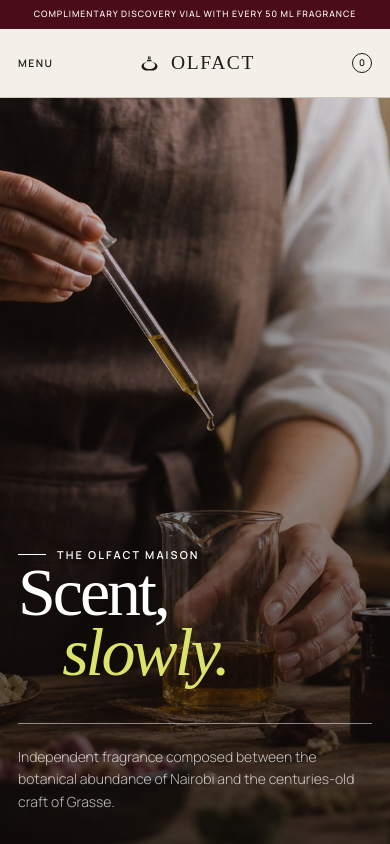
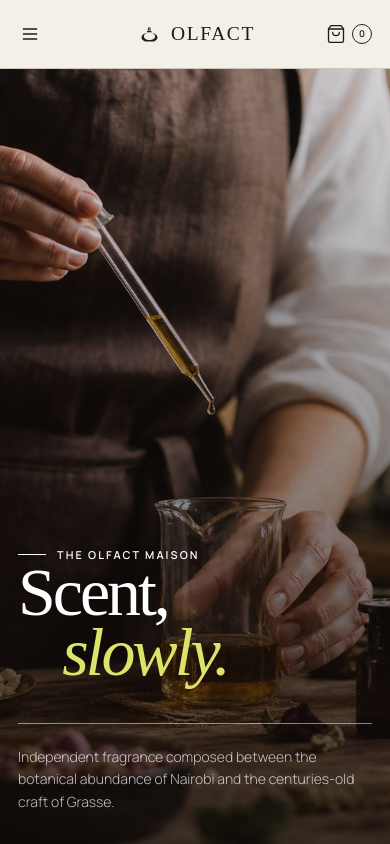
Before and after one commit to SaintM254/OLFACT-FRAGRANCES, a plain HTML site: page maison.html in a window 390 px wide. Shown: the top 844 px of the page. Drawn offline with Linux system fonts and the light colour scheme; a web font is replaced by a local one.

Commit message:
Update header: remove announcement bar and add line-style hamburger and shopping-bag icons
Co-authored-by: arena-agent <297053741+arena-agent@users.noreply.github.com>

```diff
--- a/maison.html
+++ b/maison.html
@@ -18,7 +18,6 @@
 </head>
 <body data-page="maison">
   <a class="skip-link" href="#main-content">Skip to content</a>
-  <div class="announcement">Complimentary discovery vial with every 50 ml fragrance</div>
 
   <header class="site-header">
     <div class="header-inner">
@@ -26,16 +25,39 @@
         <a href="collection.html">Collection</a>
         <a href="collection.html#notes">Scent notes</a>
       </nav>
-      <button class="mobile-menu-button" type="button" aria-expanded="false" aria-controls="mobile-navigation">Menu</button>
+      <button class="mobile-menu-button" type="button" aria-expanded="false" aria-controls="mobile-navigation" aria-label="Open menu">
+        <svg class="header-icon header-icon--menu" width="20" height="20" viewBox="0 0 24 24" fill="none" stroke="currentColor" stroke-width="1.6" stroke-linecap="round" stroke-linejoin="round" aria-hidden="true">
+          <line x1="4" y1="6" x2="20" y2="6"></line>
+          <line x1="4" y1="12" x2="20" y2="12"></line>
+          <line x1="4" y1="18" x2="20" y2="18"></line>
+        </svg>
+        <span class="sr-only">Menu</span>
+      </button>
       <a class="brand" href="index.html" aria-label="Olfact Fragrances home">
         <span class="mark-icon" aria-hidden="true"></span>
         <span><span class="brand-word">OLFACT</span><span class="brand-sub">FRAGRANCES</span></span>
       </a>
       <nav class="header-nav header-nav--right" aria-label="Secondary navigation">
         <a href="maison.html" aria-current="page">Our maison</a>
-        <button class="header-action js-bag-open" type="button" aria-haspopup="dialog">Bag <span class="bag-count">0</span></button>
+        <button class="header-action js-bag-open" type="button" aria-haspopup="dialog" aria-label="Shopping bag">
+          <svg class="header-icon header-icon--bag" width="20" height="20" viewBox="0 0 24 24" fill="none" stroke="currentColor" stroke-width="1.6" stroke-linecap="round" stroke-linejoin="round" aria-hidden="true">
+            <path d="M6 2 3 6v14a2 2 0 0 0 2 2h14a2 2 0 0 0 2-2V6l-3-4Z"></path>
+            <line x1="3" y1="6" x2="21" y2="6"></line>
+            <path d="M16 10a4 4 0 0 1-8 0"></path>
+          </svg>
+          <span class="bag-label sr-only">Bag</span>
+          <span class="bag-count">0</span>
+        </button>
       </nav>
-      <button class="header-action mobile-bag js-bag-open" type="button" aria-haspopup="dialog"><span class="bag-label">Bag</span><span class="bag-count">0</span></button>
+      <button class="header-action mobile-bag js-bag-open" type="button" aria-haspopup="dialog" aria-label="Shopping bag">
+        <svg class="header-icon header-icon--bag" width="20" height="20" viewBox="0 0 24 24" fill="none" stroke="currentColor" stroke-width="1.6" stroke-linecap="round" stroke-linejoin="round" aria-hidden="true">
+          <path d="M6 2 3 6v14a2 2 0 0 0 2 2h14a2 2 0 0 0 2-2V6l-3-4Z"></path>
+          <line x1="3" y1="6" x2="21" y2="6"></line>
+          <path d="M16 10a4 4 0 0 1-8 0"></path>
+        </svg>
+        <span class="bag-label sr-only">Bag</span>
+        <span class="bag-count">0</span>
+      </button>
     </div>
   </header>
 
--- a/styles.css
+++ b/styles.css
@@ -275,19 +275,13 @@ p {
   mask: url("assets/olfact-mark.svg") center / contain no-repeat;
 }
 
-.announcement {
-  position: relative;
-  z-index: 101;
-  min-height: 31px;
-  padding: 8px 4vw;
-  color: #fff;
-  background: var(--wine);
-  font-size: 0.61rem;
-  font-weight: 500;
-  letter-spacing: 0.16em;
-  line-height: 1.4;
-  text-align: center;
-  text-transform: uppercase;
+.header-icon {
+  display: block;
+  width: 20px;
+  height: 20px;
+  flex: 0 0 auto;
+  stroke: currentColor;
+  pointer-events: none;
 }
 
 .site-header {
@@ -331,6 +325,18 @@ p {
   font-weight: 600;
   letter-spacing: 0.14em;
   text-transform: uppercase;
+}
+
+.header-action {
+  display: inline-flex;
+  align-items: center;
+  gap: 6px;
+  color: inherit;
+  transition: opacity 240ms var(--ease);
+}
+
+.header-action:hover {
+  opacity: 0.72;
 }
 
 .header-nav a::after {
@@ -383,7 +389,7 @@ p {
   display: inline-grid;
   width: 20px;
   height: 20px;
-  margin-left: 6px;
+  margin-left: 0;
   place-items: center;
   border: 1px solid currentColor;
   border-radius: 50%;
@@ -400,7 +406,7 @@ p {
 /* Home hero */
 .hero-home {
   display: grid;
-  min-height: calc(100svh - 110px);
+  min-height: calc(100svh - 79px);
   color: var(--paper-light);
   background: var(--wine);
   grid-template-columns: minmax(0, 0.88fr) minmax(480px, 1.12fr);
@@ -1168,7 +1174,7 @@ p {
   position: relative;
   display: flex;
   overflow: hidden;
-  min-height: calc(100svh - 110px);
+  min-height: calc(100svh - 79px);
   align-items: flex-end;
   color: white;
   background: var(--ink);
@@ -1823,37 +1829,53 @@ p {
 }
 
 @media (max-width: 860px) {
-  .announcement {
-    font-size: 0.55rem;
-  }
-
   .header-inner {
     min-height: 68px;
+    grid-template-columns: 1fr auto 1fr;
   }
 
   .header-nav {
     display: none;
   }
 
-  .header-inner {
-    grid-template-columns: 1fr auto 1fr;
-  }
-
   .mobile-menu-button {
-    display: block;
+    display: inline-flex;
+    align-items: center;
+    justify-content: center;
     justify-self: start;
-    padding: 8px 0;
+    width: 44px;
+    height: 44px;
+    margin-left: -10px;
+    padding: 0;
+    border: 0;
     cursor: pointer;
     background: transparent;
-    font-size: 0.65rem;
-    font-weight: 600;
-    letter-spacing: 0.14em;
-    text-transform: uppercase;
+    color: currentColor;
+    transition: opacity 240ms var(--ease);
+  }
+
+  .mobile-menu-button:hover {
+    opacity: 0.72;
   }
 
   .mobile-bag {
-    display: block;
+    display: inline-flex;
+    align-items: center;
+    justify-content: center;
     justify-self: end;
+    min-height: 44px;
+    margin-right: -4px;
+    padding: 0 4px;
+    border: 0;
+    cursor: pointer;
+    background: transparent;
+    color: currentColor;
+    gap: 6px;
+    transition: opacity 240ms var(--ease);
+  }
+
+  .mobile-bag:hover {
+    opacity: 0.72;
   }
 
   .mobile-nav {
@@ -2060,12 +2082,6 @@ p {
     font-size: 14px;
   }
 
-  .announcement {
-    min-height: 29px;
-    padding-inline: 15px;
-    letter-spacing: 0.11em;
-  }
-
   .brand-word {
     font-size: 1.22rem;
   }
@@ -2087,7 +2103,7 @@ p {
   }
 
   .hero-copy {
-    min-height: calc(100svh - 97px);
+    min-height: calc(100svh - 68px);
     padding: 38px 18px 26px;
   }
 
@@ -2200,7 +2216,7 @@ p {
   }
 
   .collection-mast-copy {
-    min-height: calc(100svh - 97px);
+    min-height: calc(100svh - 68px);
     padding: 45px 18px 35px;
   }
 
@@ -2260,7 +2276,7 @@ p {
   }
 
   .maison-hero {
-    min-height: calc(100svh - 97px);
+    min-height: calc(100svh - 68px);
   }
 
   .maison-hero-copy {
```
Also changed, not shown: collection.html (+26 -4 lines), index.html (+26 -4 lines), 2 other files.
